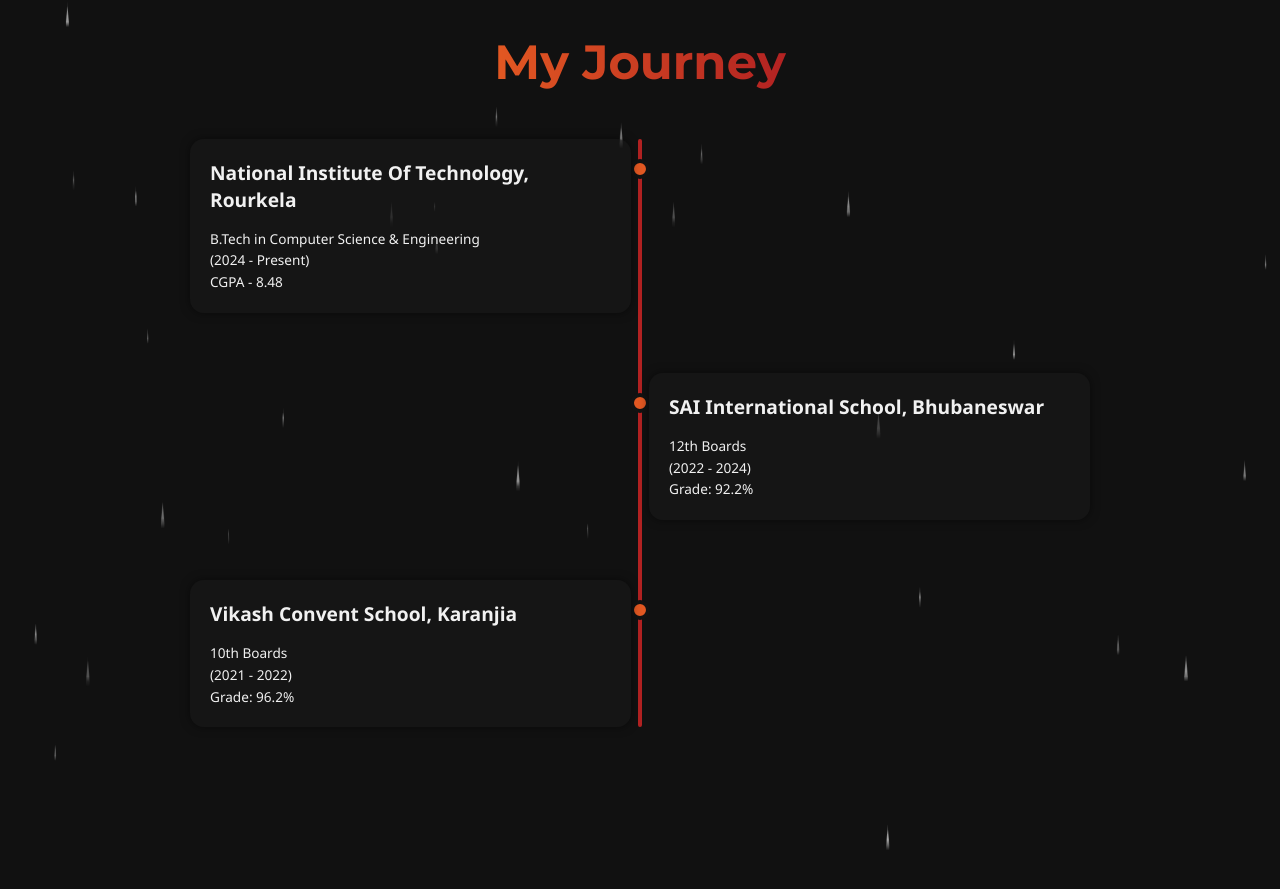
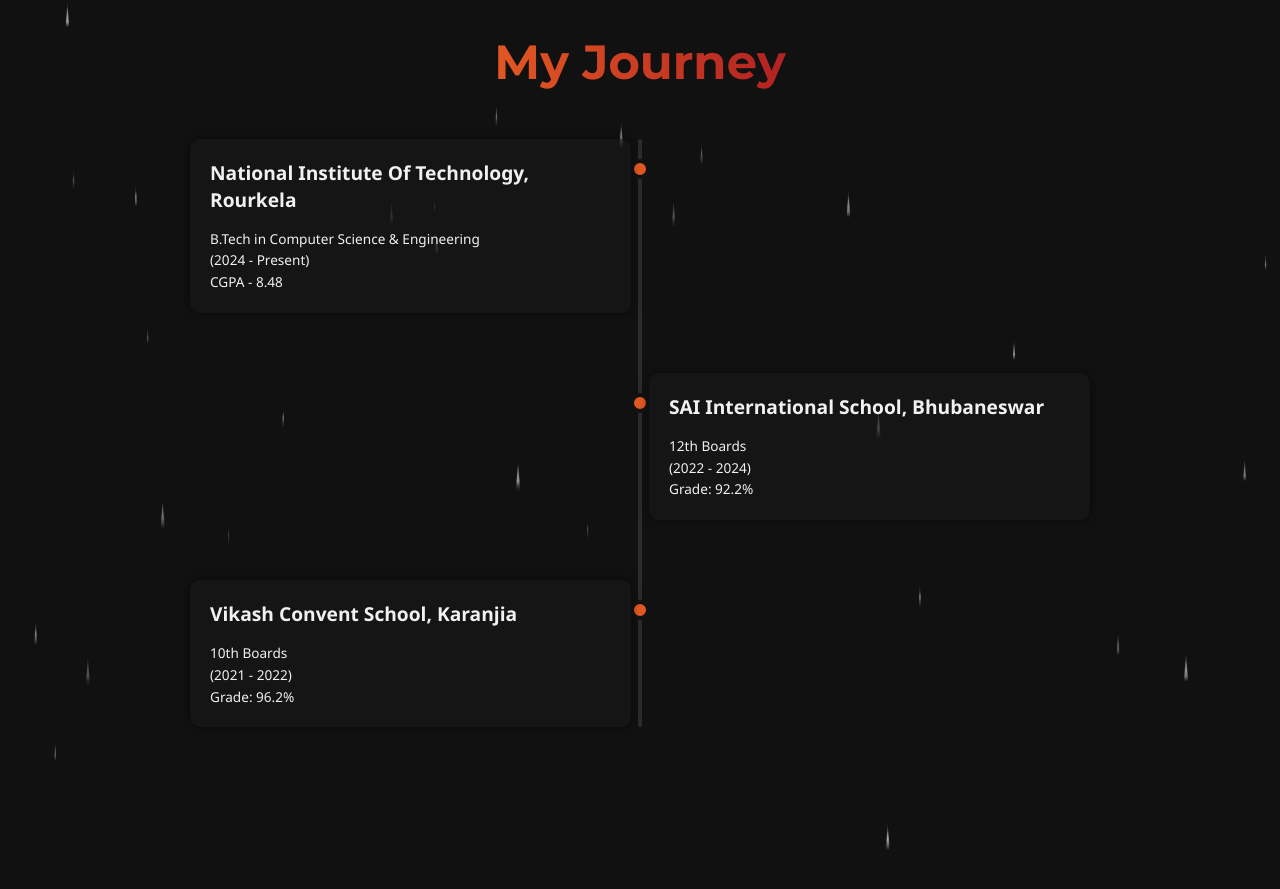
Before and after one commit to Pranjal-Sahu21/portfolio-website, a React (Vite) app: page / in a window 1280 px wide. Shown: the part 820-1709 px from the top of the page. Built offline with nearby package versions, Linux system fonts and the light colour scheme.

Commit message:
Changed the timeline color

```diff
--- a/src/style.css
+++ b/src/style.css
@@ -1488,7 +1488,7 @@
   top: 0;
   bottom: 0;
   width: 4px;
-  background: var(--accent);
+  background: var(--card-bg);
   border-radius: 2px;
 }
 
@@ -1513,7 +1513,7 @@
   position: relative;
   width: 49%;
   background: rgba(24, 24, 24, 0.65);
-  border-radius: 14px;
+  border-radius: 10px;
   box-shadow: 0 0 10px rgba(0, 0, 0, 0.5);
   text-align: left;
   padding: 20px;
```
